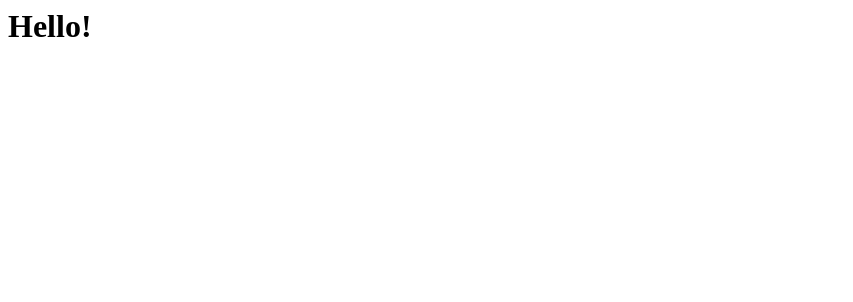
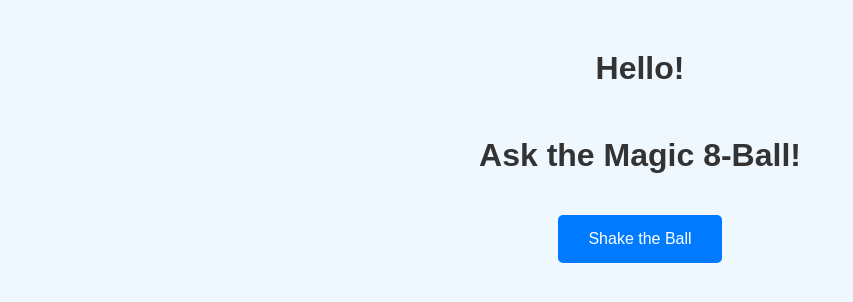
Before and after one commit to cig15/eight-Ball, a plain HTML site: page index.html in a window 1280 px wide. Shown: the whole page, without its empty margins (0-853 px from the left). Drawn offline with Linux system fonts and the light colour scheme.

Commit message:
Update index.html
Testing copilot generated code for magic8ball function on personal Github page

```diff
--- a/index.html
+++ b/index.html
@@ -1 +1,65 @@
 <h1>Hello!</h1>
+
+
+
+<!DOCTYPE html>
+<html lang="en">
+<head>
+    <meta charset="UTF-8">
+    <meta name="viewport" content="width=device-width, initial-scale=1.0">
+    <title>Magic 8-Ball</title>
+    <style>
+        body {
+            font-family: Arial, sans-serif;
+            text-align: center;
+            margin: 0;
+            padding: 0;
+            background-color: #f0f8ff; /* Light blue background */
+        }
+        h1 {
+            color: #333;
+            margin-top: 50px;
+        }
+        button {
+            padding: 15px 30px;
+            font-size: 16px;
+            background-color: #007bff; /* Blue */
+            color: white;
+            border: none;
+            border-radius: 5px;
+            cursor: pointer;
+            margin-top: 20px;
+        }
+        button:hover {
+            background-color: #0056b3; /* Darker blue */
+        }
+        #answer {
+            font-size: 20px;
+            margin-top: 30px;
+            color: #555;
+        }
+    </style>
+</head>
+<body>
+    <h1>Ask the Magic 8-Ball!</h1>
+    <button onclick="askMagic8Ball()">Shake the Ball</button>
+    <p id="answer"></p>
+
+    <script>
+        function askMagic8Ball() {
+            const responses = [
+                "Yes, definitely!",
+                "Ask again later.",
+                "No, not at all.",
+                "It is certain.",
+                "Cannot predict now.",
+                "Very doubtful.",
+                "Without a doubt!",
+                "You may rely on it."
+            ];
+            const randomIndex = Math.floor(Math.random() * responses.length);
+            document.getElementById('answer').innerText = responses[randomIndex];
+        }
+    </script>
+</body>
+</html>
```
